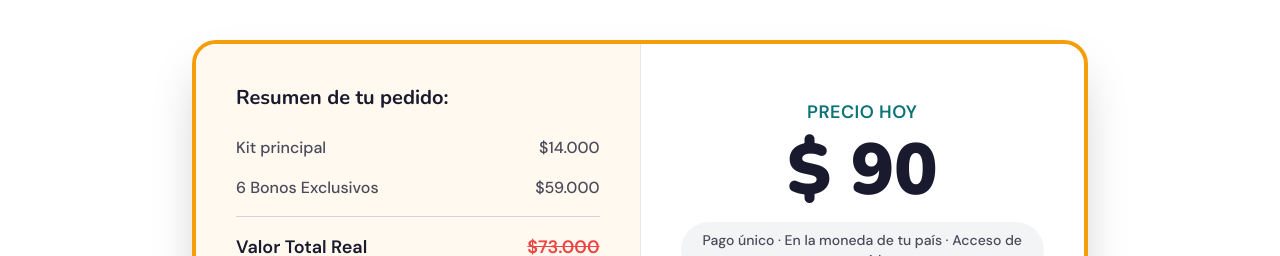
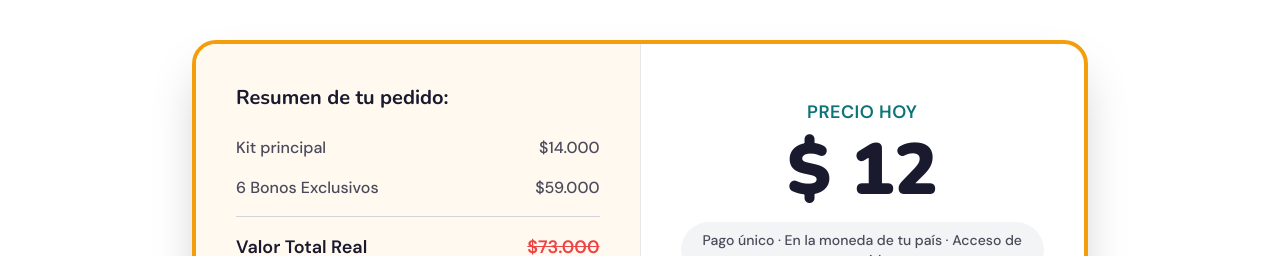
Before and after one commit to malcom01010110/landing-kitfonetico, a React (Vite) app in the folder Landing/: page / in a window 1280 px wide. Shown: the part 6143-6399 px from the top of the page. Built offline with nearby package versions, Linux system fonts and the light colour scheme.

Commit message:
Update PricingOffer.tsx

```diff
--- a/Landing/src/components/PricingOffer.tsx
+++ b/Landing/src/components/PricingOffer.tsx
@@ -67,7 +67,7 @@ export function PricingOffer() {
               </p>
 
               <div className="text-6xl md:text-7xl font-heading font-black text-dark mb-4 flex items-start justify-center">
-                <PriceDisplay amount={90} />
+                <PriceDisplay amount={12.000} />
               </div>
 
               <p className="text-sm text-body font-medium mb-8 bg-gray-100 py-2 px-4 rounded-full">
```
